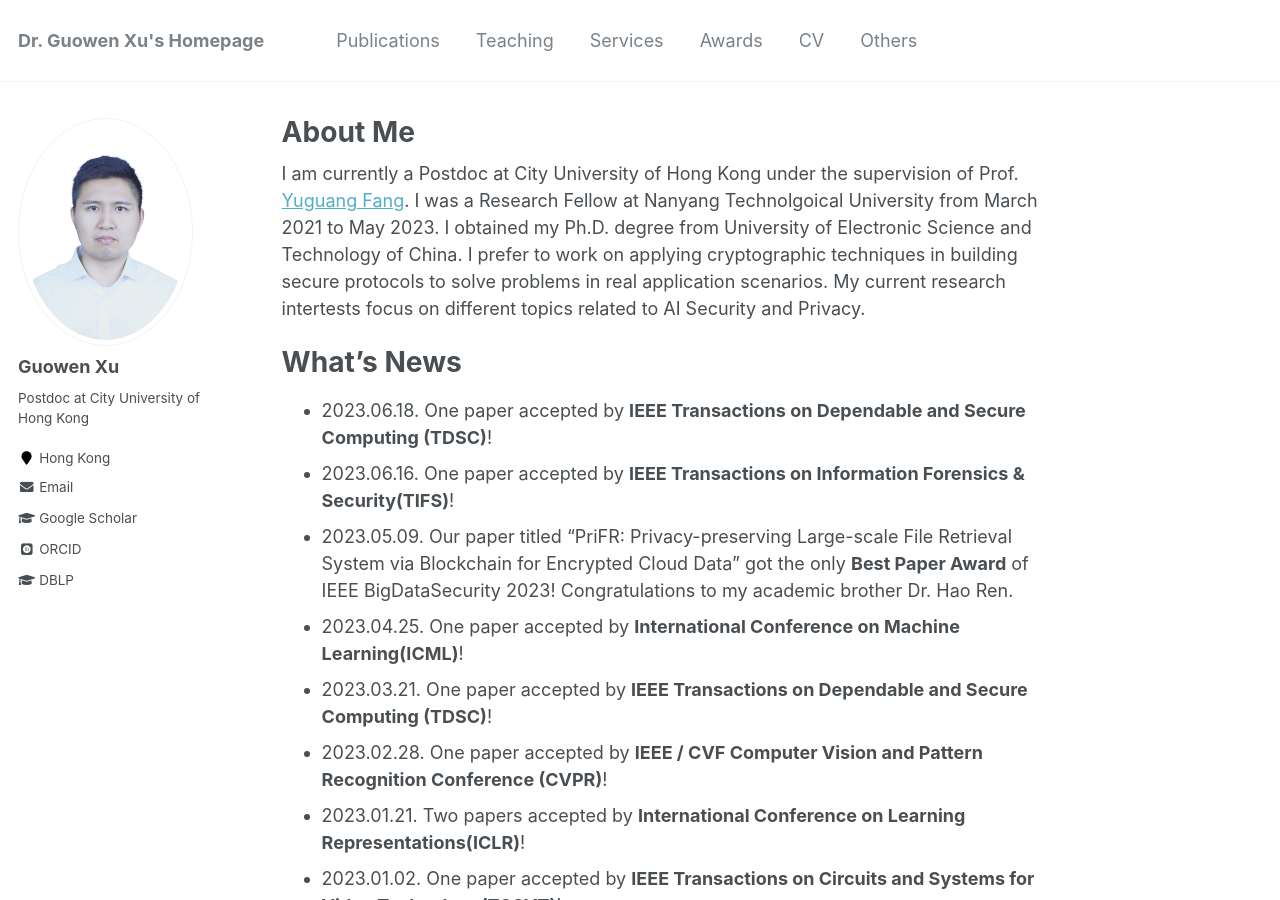
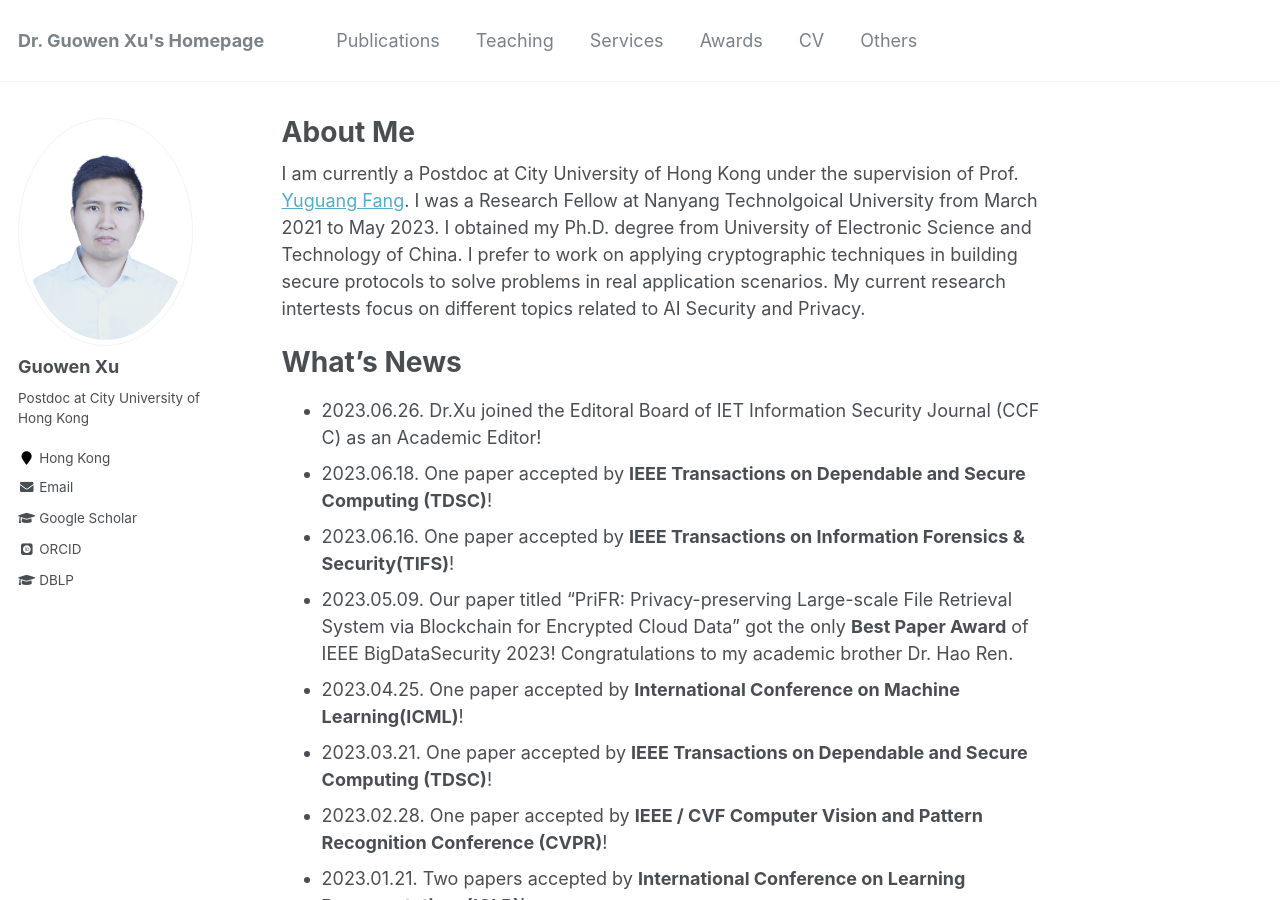
Before and after one commit to Guowen-xu/guowen-xu.github.io, a Jekyll site: the page built from _pages/about.md, in a window 1280 px wide and 900 px high. Built offline with Jekyll 4.4.1, drawn with Linux system fonts in a browser that asks for light colours; some web fonts are replaced.

Commit message:
Update about.md

```diff
--- a/_pages/about.md
+++ b/_pages/about.md
@@ -13,6 +13,7 @@ redirect_from:
 
 What's News
 ======
+- 2023.06.26. Dr.Xu joined the Editoral Board of IET Information Security Journal (CCF C) as an Academic Editor!
 - 2023.06.18. One paper  accepted by **IEEE Transactions on Dependable and Secure Computing (TDSC)**!
 - 2023.06.16. One paper accepted by **IEEE Transactions on Information Forensics & Security(TIFS)**!
 - 2023.05.09. Our paper titled "PriFR: Privacy-preserving Large-scale File Retrieval System via Blockchain for Encrypted Cloud Data" got the only **Best Paper Award** of IEEE BigDataSecurity 2023! Congratulations to my academic brother Dr. Hao Ren.
```
